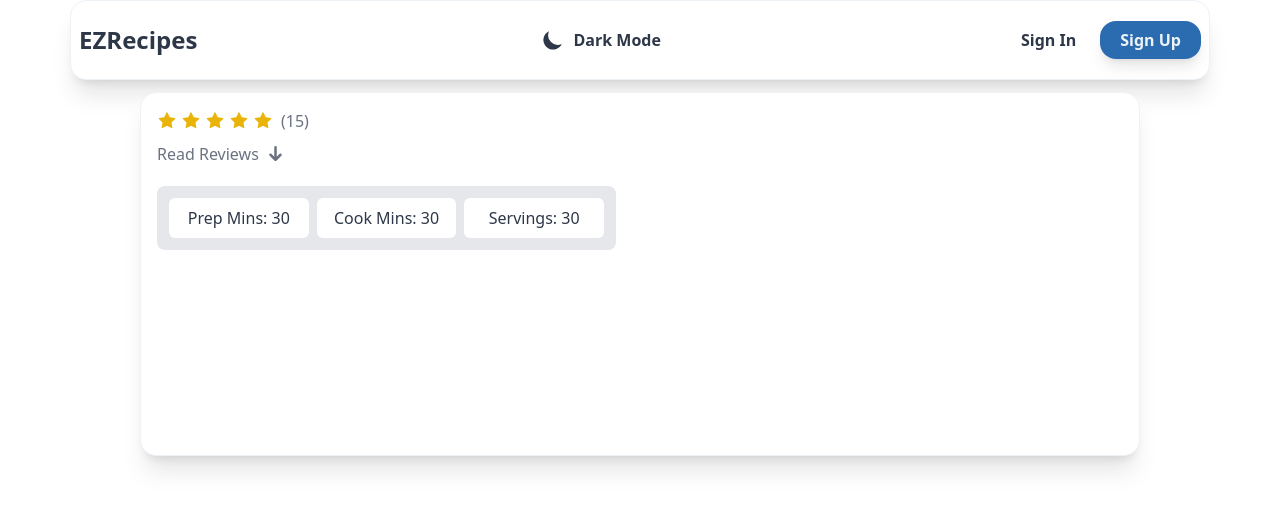
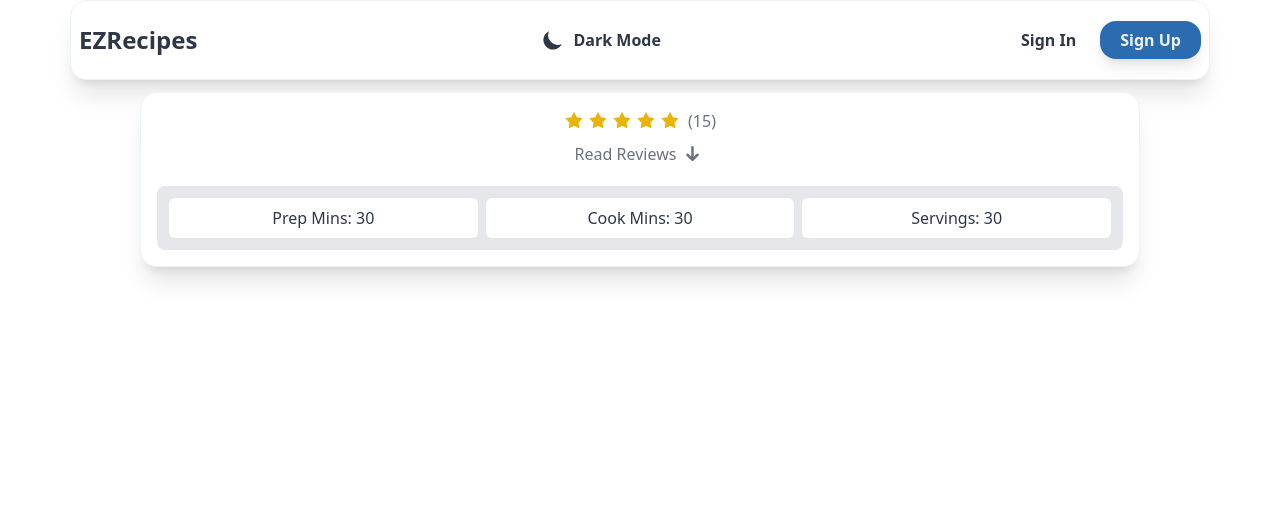
Before and after one commit to brianguyen97/ez-recipes, a React (Create React App) app: page /recipe/1 in a window 1280 px wide. Shown: the top 510 px of the page. Built offline with nearby package versions, Linux system fonts and the light colour scheme; no server answers.

Commit message:
fix styling

```diff
--- a/src/routes/SpecificRecipe.jsx
+++ b/src/routes/SpecificRecipe.jsx
@@ -36,13 +36,15 @@ function SpecificRecipe() {
 
   return (
     <div className="p-3 mx-auto max-w-screen-lg">
-      <div className="border border-secondary rounded-2xl shadow-xl bg-primary grid md:grid-cols-2 grid-rows-2 gap-4">
+      <div className="border border-secondary rounded-2xl shadow-xl bg-primary">
         {/* Render rating and review count */}
         <div className="p-4">
           {recipeData ? (
-            <h2 className="font-bold text-3xl">{recipeData.title}</h2>
+            <h2 className="font-bold text-3xl flex items-center justify-center">
+              {recipeData.title}
+            </h2>
           ) : null}
-          <div className="flex items-center mb-2">
+          <div className="flex items-center justify-center mb-2">
             <AiFillStar size={20} className="text-yellow-500 mr-1" />
             <AiFillStar size={20} className="text-yellow-500 mr-1" />
             <AiFillStar size={20} className="text-yellow-500 mr-1" />
@@ -50,9 +52,9 @@ function SpecificRecipe() {
             <AiFillStar size={20} className="text-yellow-500 mr-2" />
             <span className="text-gray-500">(15)</span>
           </div>
-          <button className="flex items-center text-gray-500 hover:text-black transition duration-300 ease-in-out mb-2">
+          <div className="flex items-center justify-center text-gray-500 hover:text-black transition duration-300 ease-in-out mb-2">
             Read Reviews <HiArrowSmDown size={25} className="ml-1" />
-          </button>
+          </div>
           <div className="grid grid-cols-3 gap-2 bg-gray-200 rounded-lg p-3 mt-5">
             <div className="bg-white rounded-md p-2 text-center">
               Prep Mins: 30
@@ -68,26 +70,18 @@ function SpecificRecipe() {
 
         {/* Render main image if recipeData is not null */}
         {recipeData ? (
-          <div>
-            <div className="hidden md:block h-full w-full">
-              <img
-                src={recipeData.image}
-                alt={recipeData.title}
-                className="h-full w-full object-cover rounded-2xl"
-              />
-            </div>
-            <div className="md:hidden h-60">
-              <img
-                src={recipeData.image}
-                alt={recipeData.title}
-                className="h-full w-full object-cover rounded-2xl"
-              />
-            </div>
+          <div className="flex justify-center">
+            <img
+              src={recipeData.image}
+              alt={recipeData.title}
+              className="h-300 w-400 object-cover rounded-2xl p-5"
+            />
           </div>
         ) : null}
+
+        {/* Box with prepMins, cookMins and the amount of servings */}
+        {/* Equipment needed */}
       </div>
-      {/* Box with prepMins, cookMins and the amount of servings */}
-      {/* Equipment needed */}
     </div>
   );
 }
```
